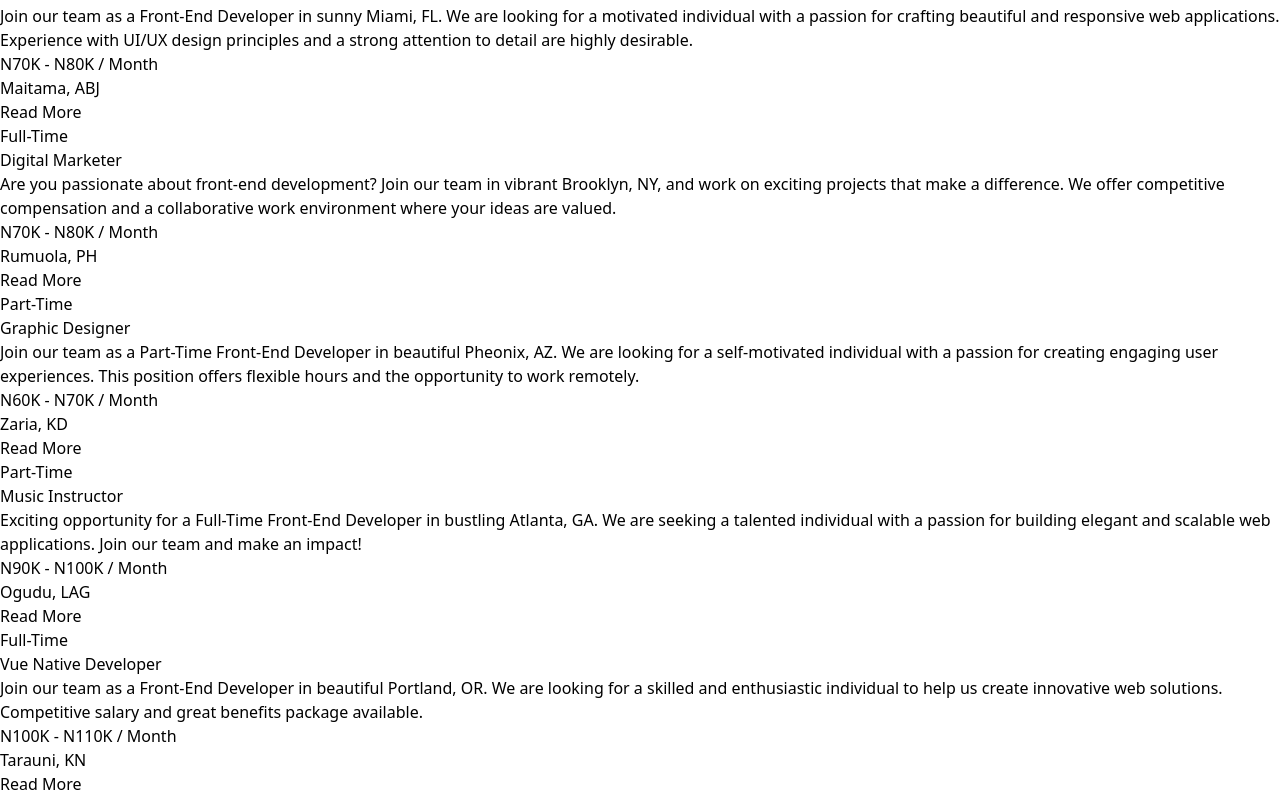
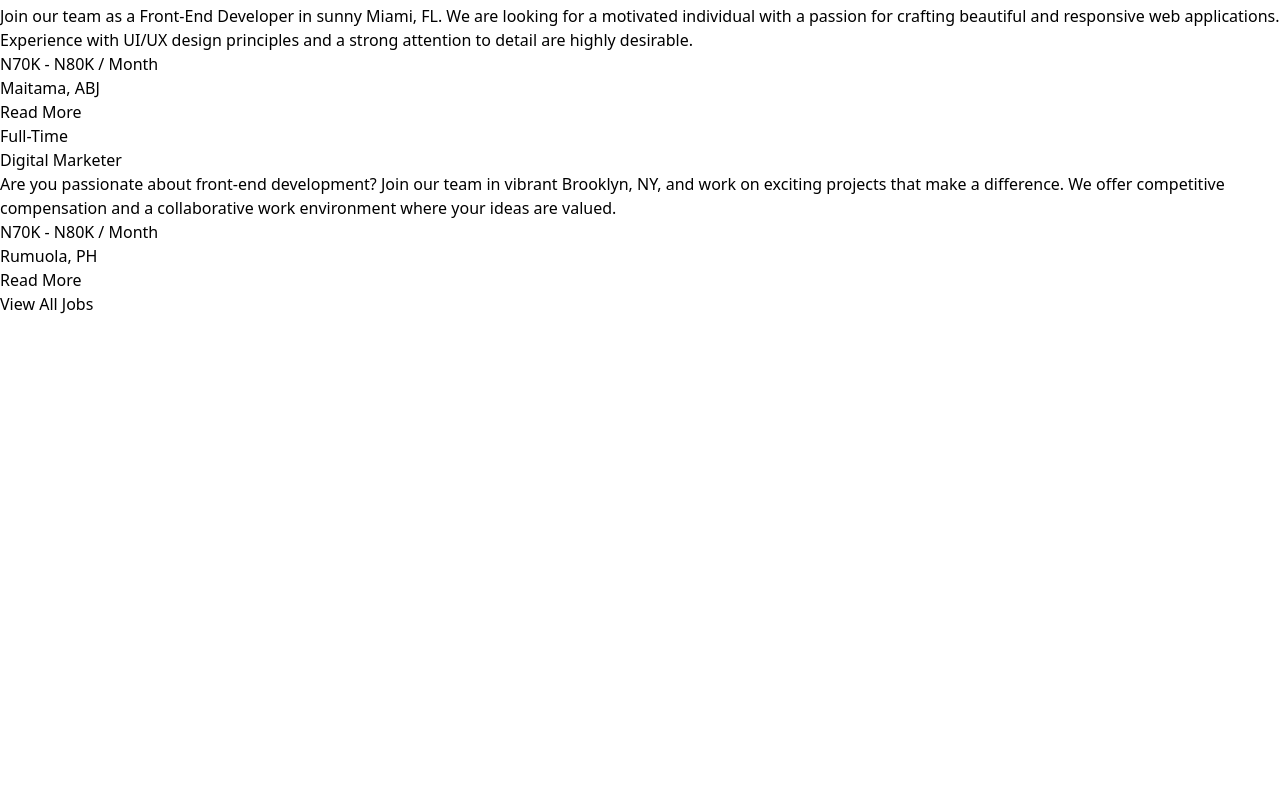
Before and after one commit to Mogle7Arkad/get-hired, a Vue app: page / in a window 1280 px wide. Shown: the part 716-1512 px from the top of the page. After the commit the page ends 1032 px from the top, so only its background shows below. Built offline with nearby package versions, Linux system fonts and the light colour scheme.

Commit message:
implement another prop to handle the display of view all jobs button

```diff
--- a/src/App.vue
+++ b/src/App.vue
@@ -9,5 +9,5 @@
   <NavBar />
   <HeroSection />
   <HomeCard />
-  <JobListings />
+  <JobListings :limit="3" showButton="true" />
 </template>
--- a/src/components/JobListings.vue
+++ b/src/components/JobListings.vue
@@ -4,7 +4,11 @@
 import { ref,defineProps } from 'vue';
 
 defineProps({
-    limit: Number
+    limit: Number,
+    showButton: {
+        type: Boolean,
+        default: false
+    }
 })
 const jobs = ref(jobData);
 </script>
@@ -22,4 +26,12 @@
             </div>
         </div>
     </section>
+
+    <section v-if="showButton" class="m-auto max-w-lg my-10 px-6">
+      <a
+        href="jobs"
+        class="block bg-black text-white text-center py-4 px-6 rounded-xl hover:bg-gray-700"
+        >View All Jobs</a
+      >
+    </section>
 </template>
```
